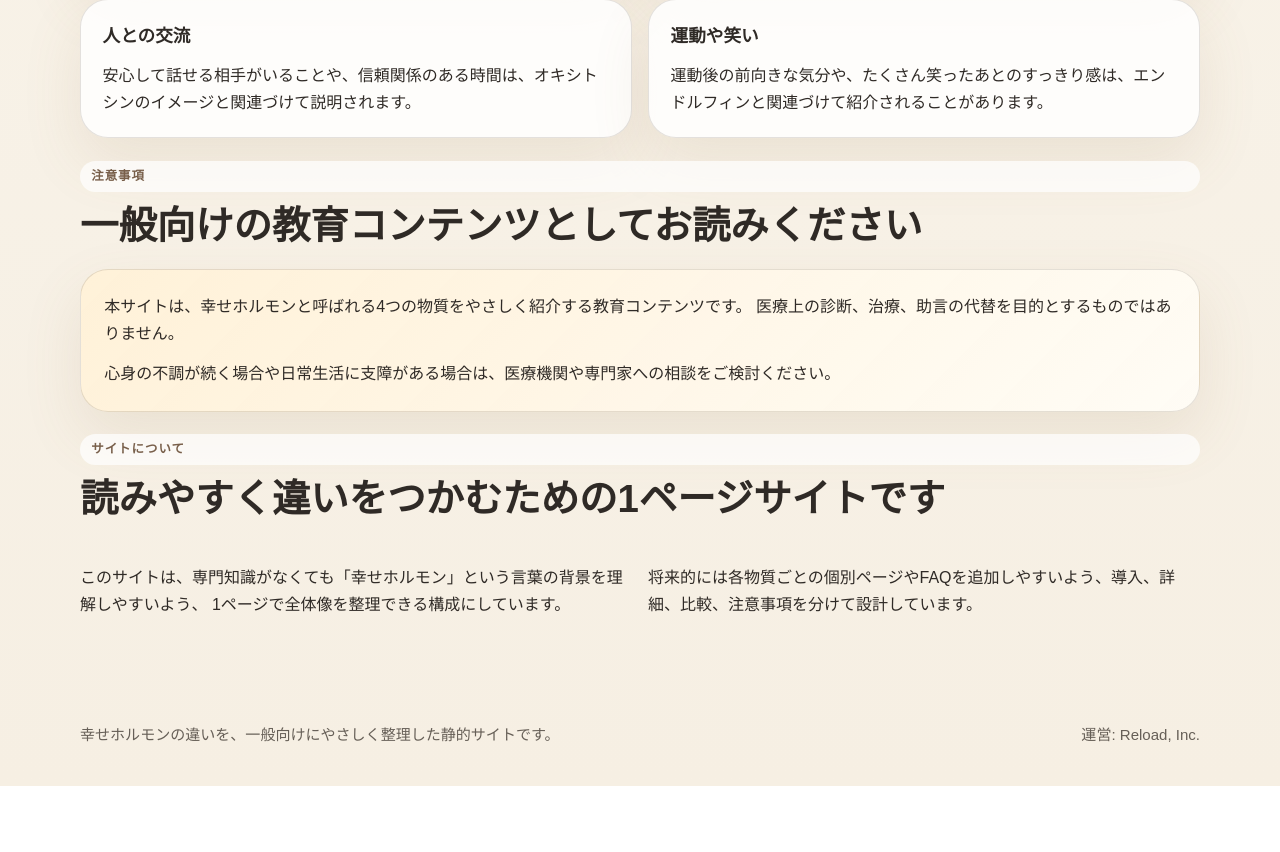
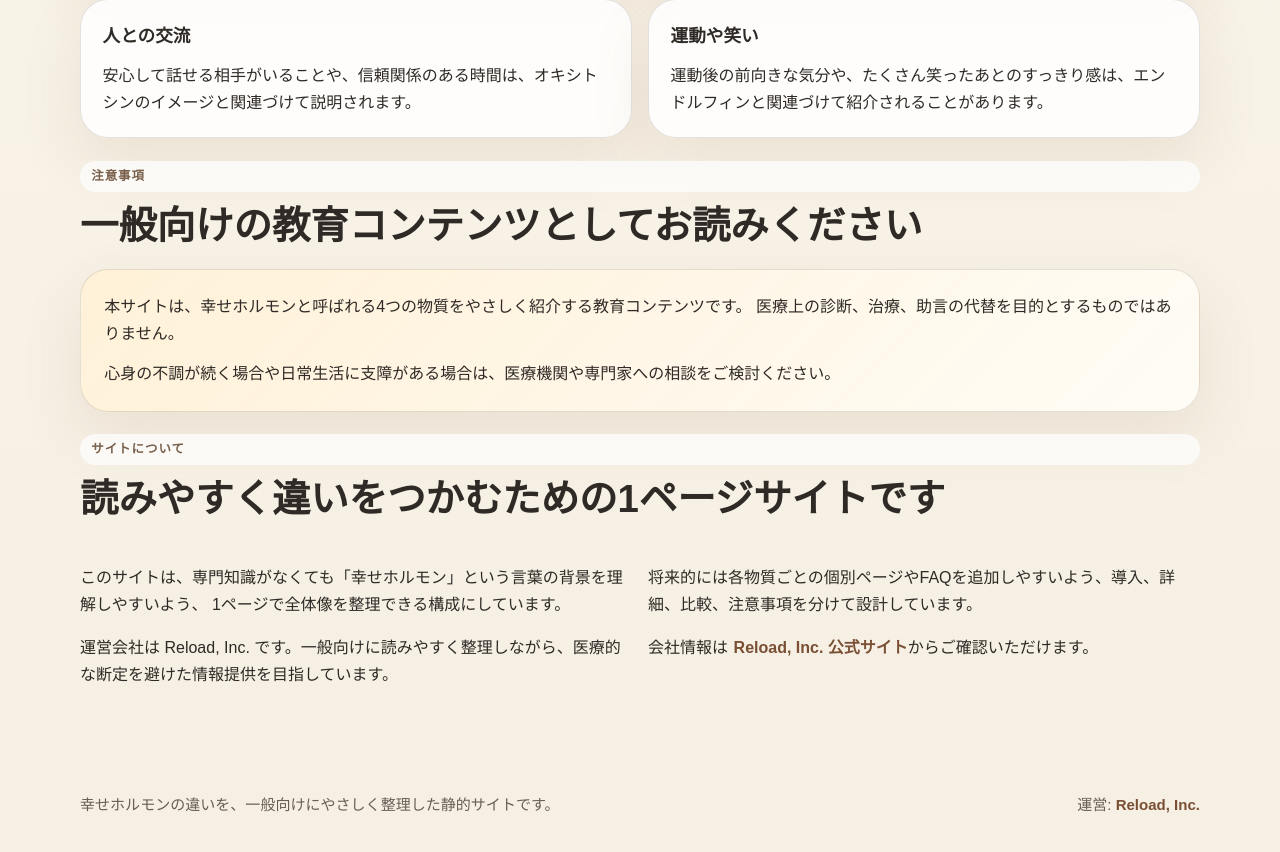
Before and after one commit to reload-co-jp/happy-check, a Next.js app: page / in a window 1280 px wide. Shown: the part 4676-5528 px from the top of the page. Before the commit the page ends 5462 px from the top, so only its background shows below. Built offline with nearby package versions, Linux system fonts and the light colour scheme.

Commit message:
Add company information

```diff
--- a/app/layout.tsx
+++ b/app/layout.tsx
@@ -87,7 +87,12 @@ const RootLayout = ({ children }: Readonly<{ children: React.ReactNode }>) => {
         <footer className="site-footer">
           <div className="footer-inner">
             <p>幸せホルモンの違いを、一般向けにやさしく整理した静的サイトです。</p>
-            <p>運営: Reload, Inc.</p>
+            <p>
+              運営:{" "}
+              <a className="footer-link" href="https://reload.co.jp/">
+                Reload, Inc.
+              </a>
+            </p>
           </div>
         </footer>
       </body>
--- a/app/page.tsx
+++ b/app/page.tsx
@@ -335,6 +335,17 @@ const Page = () => {
           <p>
             将来的には各物質ごとの個別ページやFAQを追加しやすいよう、導入、詳細、比較、注意事項を分けて設計しています。
           </p>
+          <p>
+            運営会社は Reload, Inc.
+            です。一般向けに読みやすく整理しながら、医療的な断定を避けた情報提供を目指しています。
+          </p>
+          <p>
+            会社情報は
+            <a className="inline-link" href="https://reload.co.jp/">
+              Reload, Inc. 公式サイト
+            </a>
+            からご確認いただけます。
+          </p>
         </div>
       </section>
     </>
--- a/app/reset.css
+++ b/app/reset.css
@@ -41,6 +41,16 @@ body {
 a {
   color: inherit;
   text-decoration: none;
+}
+
+.inline-link,
+.footer-link {
+  color: #7a5035;
+  font-weight: 700;
+}
+
+.inline-link {
+  margin-left: 0.35rem;
 }
 
 img {
```
